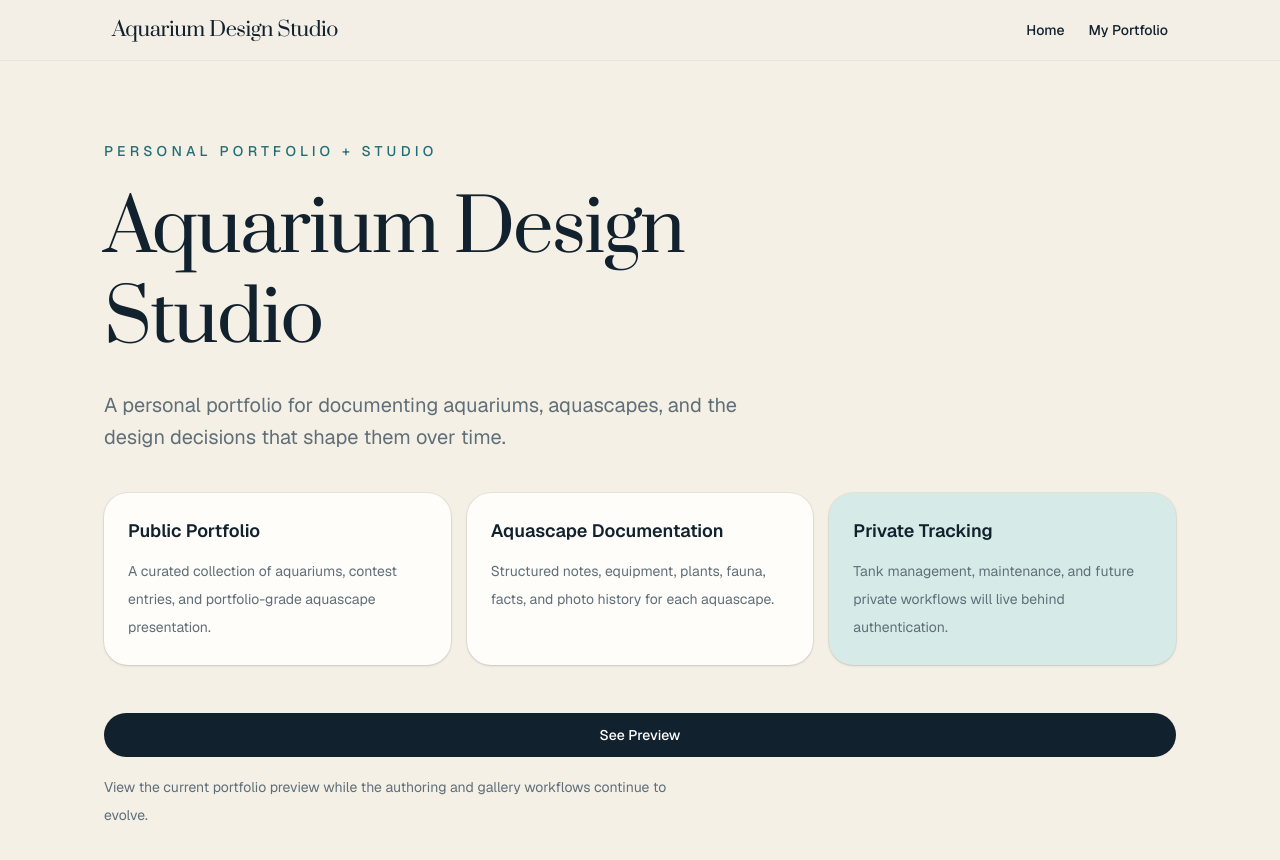
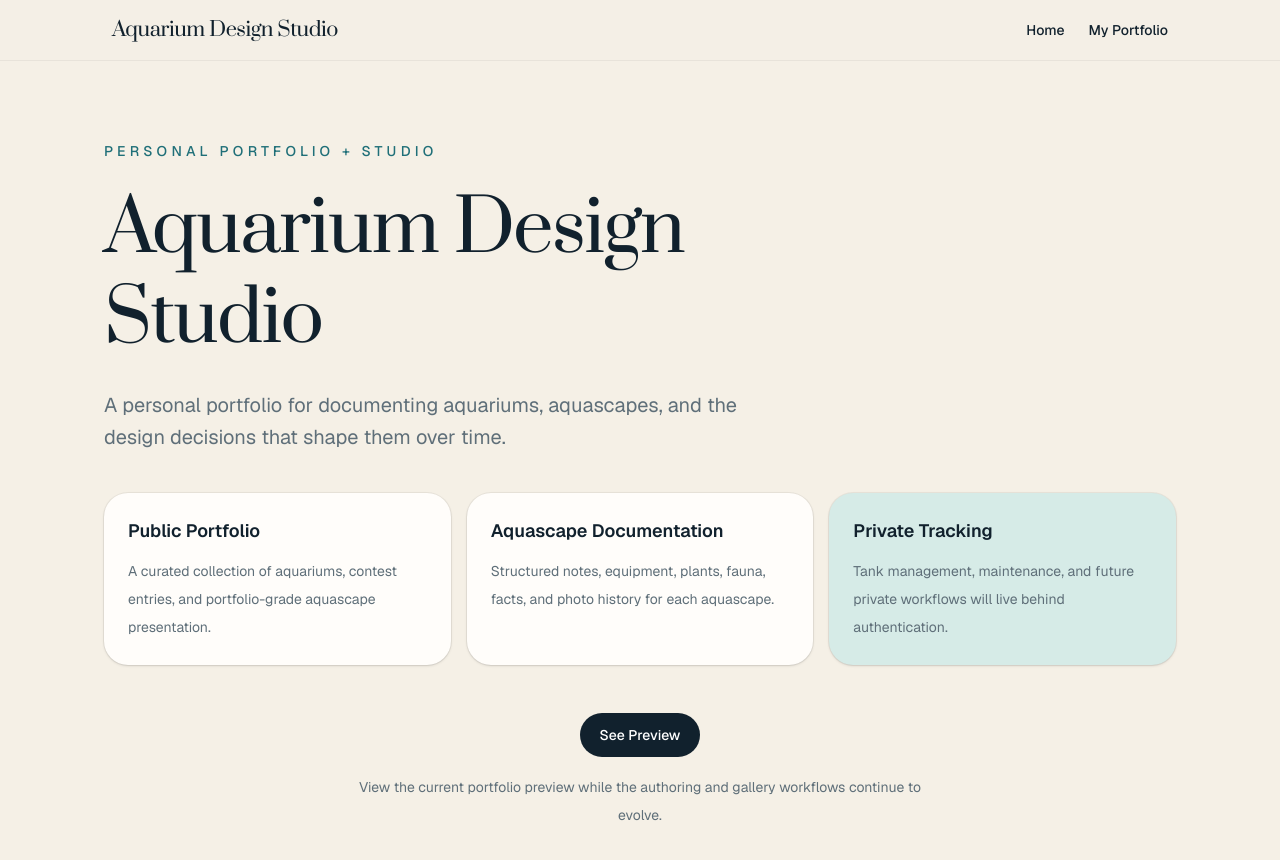
Before and after one commit to doulikecookiedough/aquascapetherapy2, a Next.js app: page / in a window 1280 px wide. Shown: the top 860 px of the page. Built offline with nearby package versions, Linux system fonts and the light colour scheme.

Commit message:
style: center the homepage preview CTA stack beneath the feature cards

```diff
--- a/app/(public)/page.tsx
+++ b/app/(public)/page.tsx
@@ -41,14 +41,14 @@ export default async function Home() {
           </div>
         </div>
 
-        <div className="flex flex-col gap-4 pt-2">
+        <div className="flex flex-col items-center gap-4 pt-2">
           <Link
             className="inline-flex items-center justify-center rounded-full bg-foreground px-5 py-3 text-sm font-medium text-white transition-opacity hover:opacity-90"
             href="/tanks"
           >
             <span style={{ color: "#ffffff" }}>See Preview</span>
           </Link>
-          <p className="max-w-xl text-sm leading-7 text-muted">
+          <p className="max-w-xl text-center text-sm leading-7 text-muted">
             View the current portfolio preview while the authoring and gallery
             workflows continue to evolve.
           </p>
```
